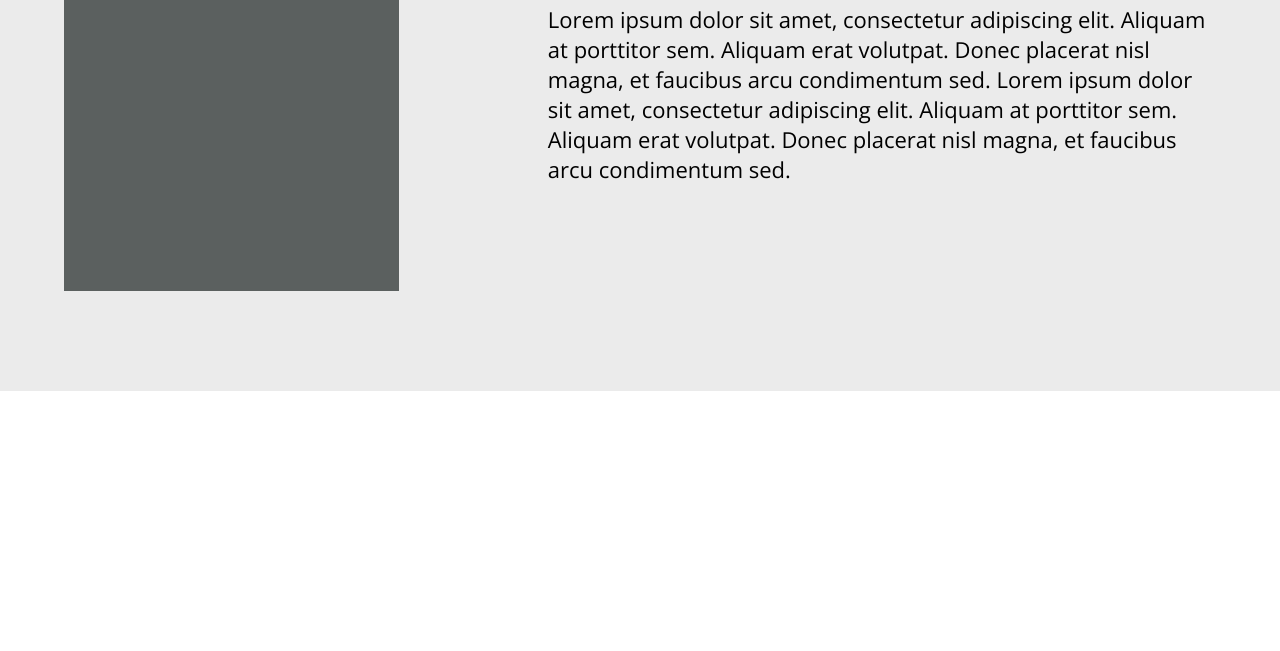
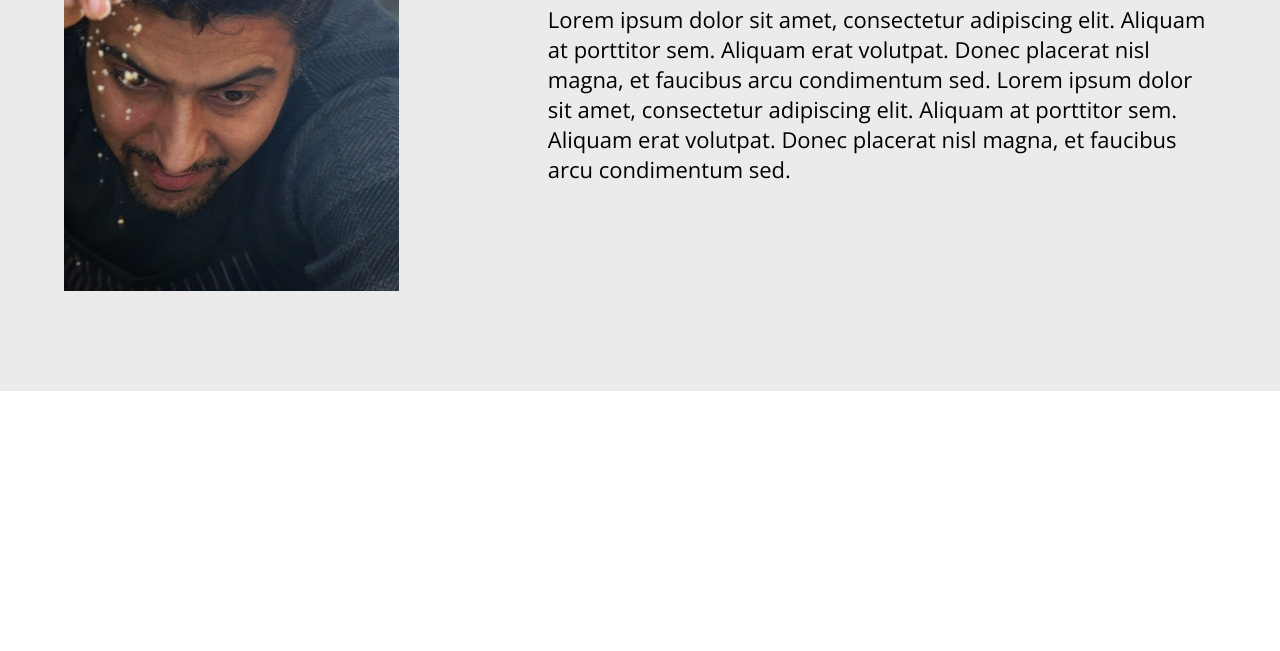
Before and after one commit to AgataSroka/Project_SCRUM, a website: page development/index.html in a window 1280 px wide. Shown: the part 149-800 px from the top of the page. Drawn offline with nearby package versions, Linux system fonts and the light colour scheme; files that its build step writes are made by us from their sources.

Commit message:
finalny section_about_me

```diff
--- a/development/scss/section_about_me.scss
+++ b/development/scss/section_about_me.scss
@@ -38,9 +38,9 @@ body {
       &:first-of-type {
         width: 335px;
         height: 350px;
-        background-color: #5B605F;
+        background-image: url("../images/logo.jpg");
+        background-position: center;
       }
-
       &:last-of-type {
         width: 58%;
       }
```
Also changed, not shown: development/index.html (+0 -17 lines), development/images/logo.jpg (added).
